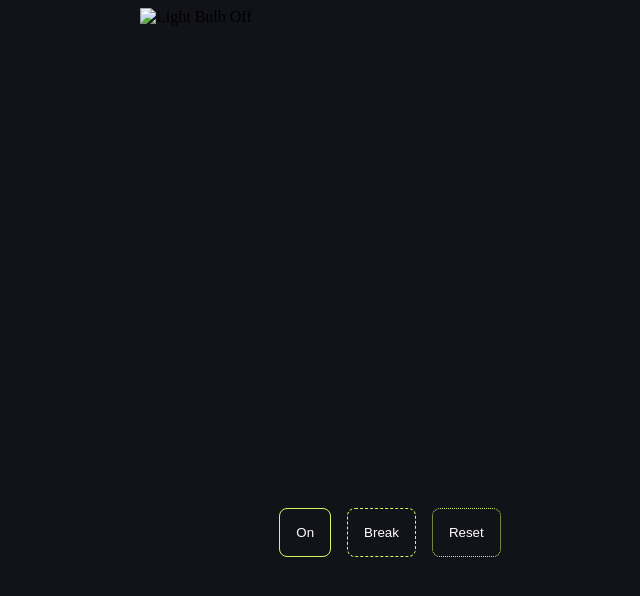
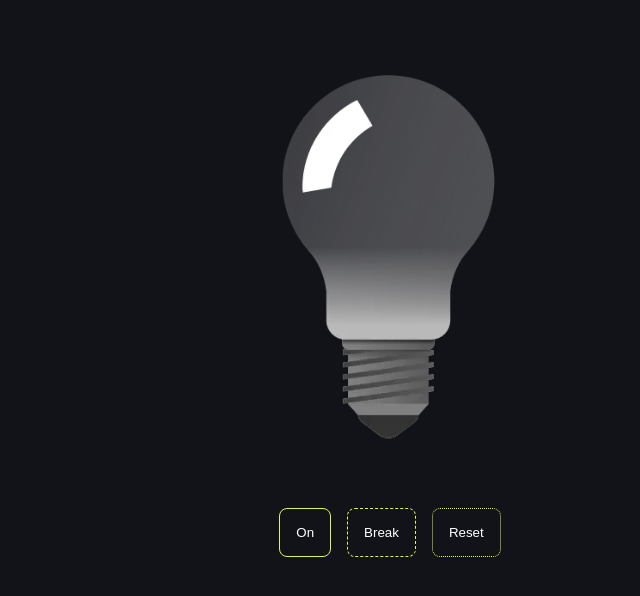
Before and after one commit to Dikery/LightBulb, a plain HTML site: page index.html in a window 1280 px wide. Shown: the whole page, without its empty margins (250-890 px from the left). Drawn offline with Linux system fonts and the light colour scheme; the site is published under a folder, as on GitHub Pages, so addresses that start at the root find nothing.

Commit message:
Update index.html

```diff
--- a/index.html
+++ b/index.html
@@ -10,7 +10,7 @@
 
 <body>
     <div class="con">
-        <img src="/bulb/Off.webp" alt="Light Bulb Off" id="off" width="500" height="500">
+        <img src="bulb/Off.webp" alt="Light Bulb Off" id="off" width="500" height="500">
         <div class="btncon">
             <button onclick="lightson()" id="btnon">On</button>
             <button onclick="breakbulb()" id="btnbreak">Break</button>
```
